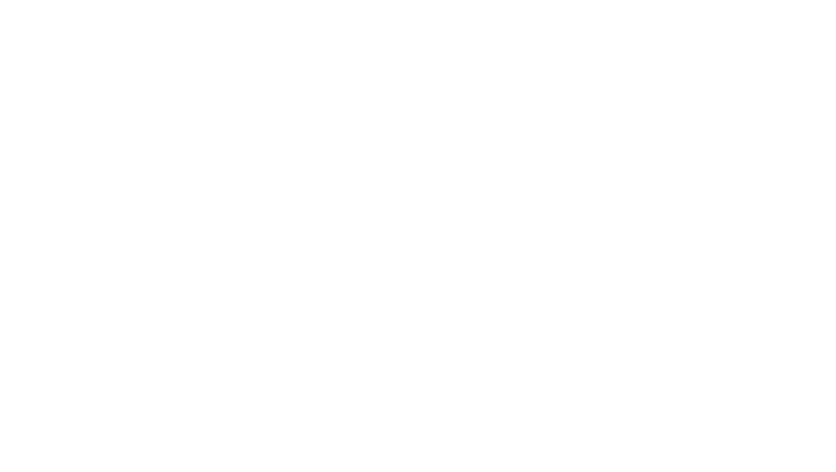
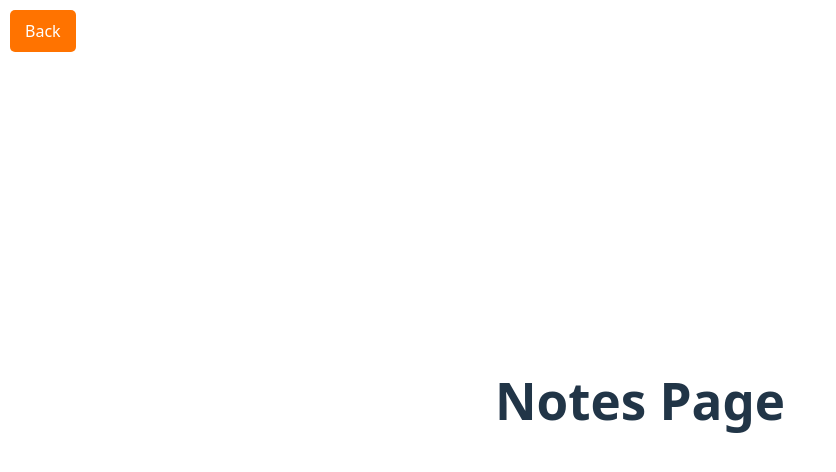
Before and after one commit to BGill8/beaverhacks, a React (Vite) app in the folder my-react-app/: page /notes in a window 1280 px wide. Before the commit this address had no page. Shown: the top 472 px of the page, without its empty margins (0-836 px from the left). Built offline with nearby package versions, Linux system fonts and the light colour scheme.

Commit message:
Added notes pages

```diff
--- a/my-react-app/src/App.jsx
+++ b/my-react-app/src/App.jsx
@@ -4,6 +4,7 @@
 import './App.css';
 import RecordingPage from './pages/RecordingPage';
 import UploadPage from './pages/UploadPage';
+import NotesPage from './pages/NotesPage';
 
 function HomePage({ setCount, count }) {
   return (
@@ -28,6 +29,10 @@
             Upload <code>.txt</code> file
           </button>
         </Link>
+        <div className="divider"></div>
+        <Link to="/notes">
+          <button>Notes</button>
+        </Link>
       </div>
     </>
   );
@@ -42,6 +47,7 @@
         <Route path="/" element={<HomePage count={count} setCount={setCount} />} />
         <Route path="/recording" element={<RecordingPage />} />
         <Route path="/upload" element={<UploadPage />} />
+        <Route path="/notes" element={<NotesPage />} />
       </Routes>
     </BrowserRouter>
   );
--- /dev/null
+++ b/my-react-app/src/pages/NotesPage.css
@@ -0,0 +1,18 @@
+.backButton {
+    position: absolute;
+    top: 10px;
+    left: 10px;
+    padding: 10px 15px;
+    background-color: #ff7300;
+    color: white;
+    border: none;
+    border-radius: 5px;
+    cursor: pointer;
+    font-size: 16px;
+    text-align: center;
+    text-decoration: none;
+}
+
+.backButton:hover {
+    background-color: #b33000;
+}
--- /dev/null
+++ b/my-react-app/src/pages/NotesPage.jsx
@@ -0,0 +1,18 @@
+import React, { useState } from 'react';
+import { useNavigate } from 'react-router-dom';
+import './NotesPage.css';
+
+const notesDisplay = () => {
+
+const [textInput, setTextInput] = useState('');
+const navigate = useNavigate();
+
+return (
+    <div>
+      <h1>Notes Page</h1>
+      <button className='backButton' onClick={() => navigate(-1)}>Back</button>
+    </div>
+  );
+};
+
+export default notesDisplay;
--- a/my-react-app/src/pages/RecordingPage.jsx
+++ b/my-react-app/src/pages/RecordingPage.jsx
@@ -21,8 +21,8 @@
 
   const stopVoiceInput = async () => {
     getSpeechString(); // send transcript to backend
+    setTextInput("");
     stopListening();
-    setTextInput(""); // clear textarea properly
   };
 
   return (
```
Also changed, not shown: my-react-app/src/pages/NotesTemplate.jsx (deleted).
